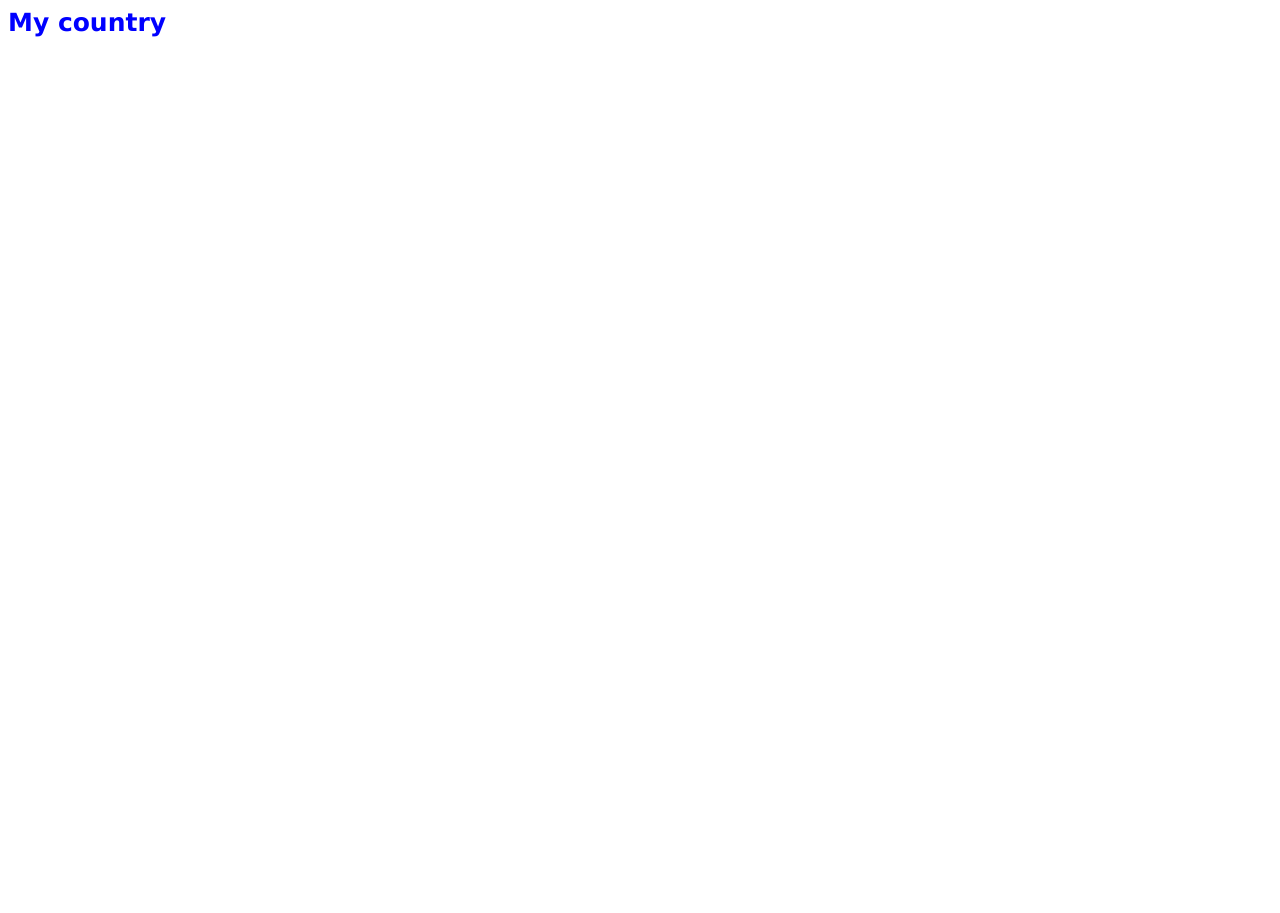
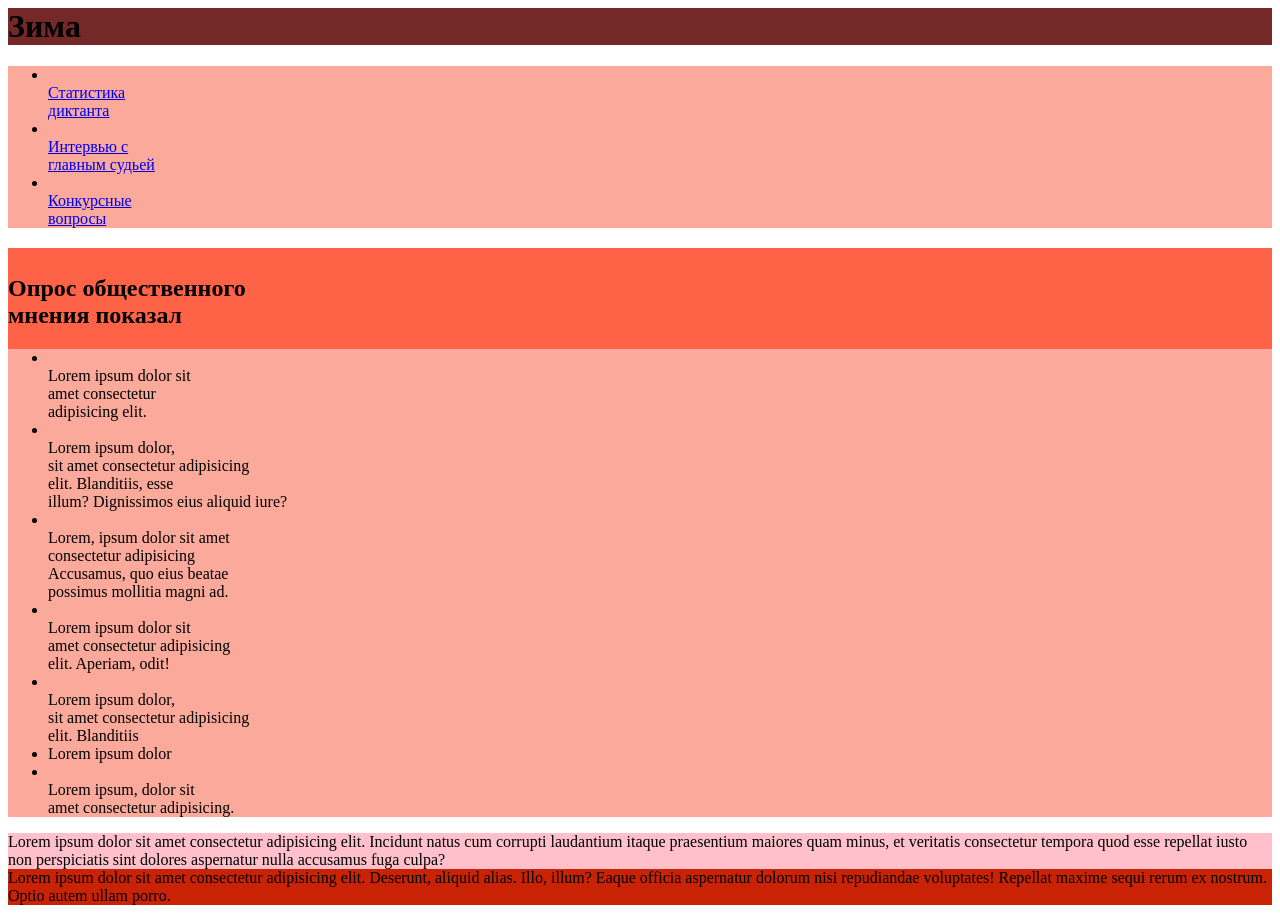
Before and after one commit to elukenova/18.11.22, a plain HTML site: page index.html in a window 1280 px wide. Before the commit the page ends 800 px from the top, so only its background shows below. Drawn offline with Linux system fonts and the light colour scheme.

Commit message:
adding new post

```diff
--- a/index.html
+++ b/index.html
@@ -4,6 +4,37 @@
     <title>Hello</title>
   </head>
   <body>
-    <h1>My country</h1>
+    <header>
+      <h1>Зима</h1>
+    </header>
+      <nav>
+        <ul class="container">
+          <li><a href="#"> <br> Статистика <br> диктанта</a></li>
+          <li><a href="#"><br> Интервью с <br> главным судьей</a></li>
+          <li><a href="#"><br> Конкурсные <br> вопросы</a></li>
+        </ul>
+      </nav>
+
+    <main>
+      <h2><br> Опрос общественного <br> мнения показал</h2>
+      <nav >
+        <ul >
+          <li><br> Lorem ipsum dolor sit <br> amet consectetur <br> adipisicing elit.</li>
+          <li><br> Lorem ipsum dolor, <br> sit amet consectetur adipisicing <br> elit. Blanditiis, esse <br> illum? Dignissimos eius aliquid iure?</li>
+          <li><br> Lorem, ipsum dolor sit amet <br> consectetur adipisicing <br> Accusamus, quo eius beatae <br> possimus mollitia magni ad.</li>
+          <li><br> Lorem ipsum dolor sit <br> amet consectetur adipisicing <br> elit. Aperiam, odit!</li>
+          <li><br> Lorem ipsum dolor, <br> sit amet consectetur adipisicing <br> elit. Blanditiis </li>
+          <li>Lorem ipsum dolor </li>
+          <li><br> Lorem ipsum, dolor sit <br> amet consectetur adipisicing.</li>
+
+        </ul>
+      </nav>
+    </main>
+   <aside>
+    Lorem ipsum dolor sit amet consectetur adipisicing elit. Incidunt natus cum corrupti laudantium itaque praesentium maiores quam minus, et veritatis consectetur tempora quod esse repellat iusto non perspiciatis sint dolores aspernatur nulla accusamus fuga culpa?
+   </aside>
+   <footer>
+    Lorem ipsum dolor sit amet consectetur adipisicing elit. Deserunt, aliquid alias. Illo, illum? Eaque officia aspernatur dolorum nisi repudiandae voluptates! Repellat maxime sequi rerum ex nostrum. Optio autem ullam porro.
+   </footer>
   </body>
 </html>
--- a/style.css
+++ b/style.css
@@ -1,8 +1,23 @@
 *{
   box-sizing: border-box;
 }
-h1{
-  font-family: 'Lucida Sans', 'Lucida Sans Regular', 'Lucida Grande', 'Lucida Sans Unicode', Geneva, Verdana, sans-serif;
-  font-size: 25px;
-  color: blue;
+header{
+  background-color: rgb(116, 40, 40);
+
 }
+nav{
+  background-color: rgb(250,169,154);
+  flex-basis: 25%;
+}
+main{
+  background-color: tomato;
+  flex-basis: 50%;
+}
+
+aside{
+  background-color: pink;
+  flex-basis: 25%;
+}
+footer{
+  background-color: rgb( 201,34,5);
+}
```
